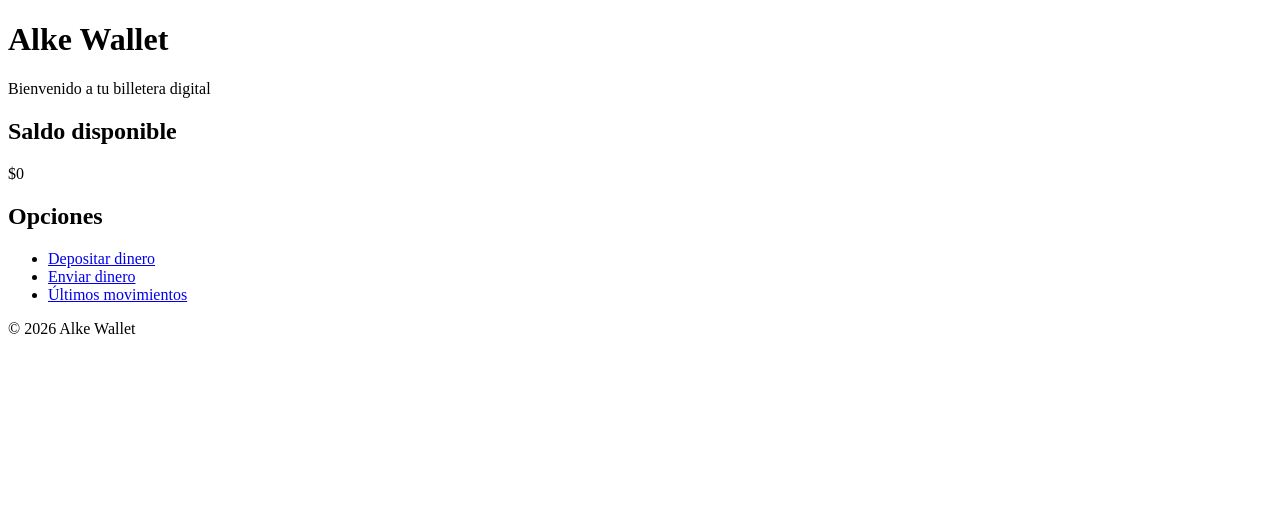
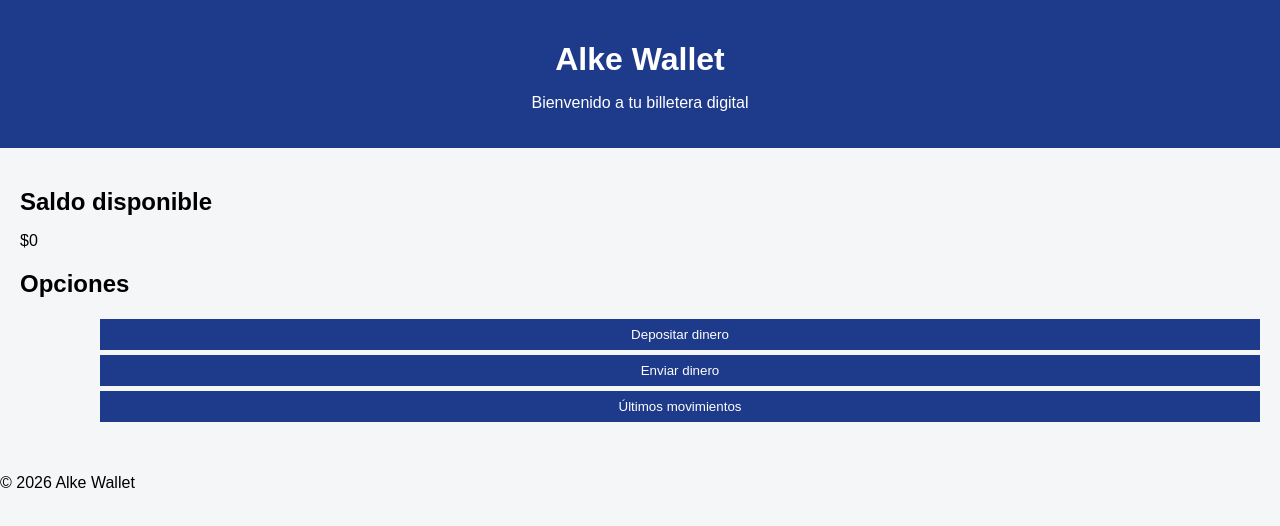
Before and after one commit to ignaciotrujilloleiva/Proyecto-Modulo-2-Alke-Wallet, a plain HTML site: page menu.html in a window 1280 px wide. Drawn offline with Linux system fonts and the light colour scheme.

Commit message:
Reemplazo de enlaces por botones HTML

```diff
--- a/css/style.css
+++ b/css/style.css
@@ -0,0 +1,55 @@
+body {
+    font-family: Arial, sans-serif;
+    background-color: #f4f6f8;
+    margin: 0;
+    padding: 0;
+}
+
+header {
+    background-color: #1e3a8a;
+    color: white;
+    padding: 20px;
+    text-align: center;
+}
+
+main {
+    padding: 20px;
+}
+
+h1, h2, h3 {
+    margin-bottom: 10px;
+}
+
+form {
+    background-color: white;
+    padding: 20px;
+    border-radius: 5px;
+    max-width: 400px;
+}
+
+input, textarea, button {
+    width: 100%;
+    padding: 8px;
+    margin-top: 5px;
+}
+
+button {
+    background-color: #1e3a8a;
+    color: white;
+    border: none;
+    cursor: pointer;
+}
+
+button:hover {
+    background-color: #163173;
+}
+
+table {
+    width: 100%;
+    border-collapse: collapse;
+}
+
+th, td {
+    padding: 10px;
+    text-align: left;
+}
--- a/menu.html
+++ b/menu.html
@@ -1,14 +1,19 @@
 <!DOCTYPE html>
 <html lang="en">
+
 <head>
     <meta charset="UTF-8">
     <meta name="viewport" content="width=device-width, initial-scale=1.0">
     <title>Menú principal</title>
+    <link rel="stylesheet" href="css/style.css">
+
 </head>
+
 <body>
     <header>
         <h1>Alke Wallet</h1>
         <p>Bienvenido a tu billetera digital</p>
+
     </header>
 
     <main>
@@ -20,9 +25,15 @@
         <section>
             <h2>Opciones</h2>
             <ul>
-                <li><a href="deposit.html">Depositar dinero</a></li>
-                <li><a href="sendmoney.html">Enviar dinero</a></li>
-                <li><a href="transactions.html">Últimos movimientos</a></li>
+                <ul><a href="deposit.html">
+                        <button type="button">Depositar dinero</button>
+                    </a>
+                </ul>
+                <ul><a href="sendmoney.html">
+                        <button type="button">Enviar dinero</button></a></ul>
+                <ul><a href="transactions.html">
+                        <button type="button">Últimos movimientos</button>
+                    </a></ul>
             </ul>
         </section>
     </main>
@@ -32,4 +43,5 @@
     </footer>
 
 </body>
+
 </html>
```
Also changed, not shown: Index.html (+7 -2 lines), deposit.html (+5 -2 lines), sendmoney.html (+5 -1 lines), transactions.html (+2 -0 lines).
